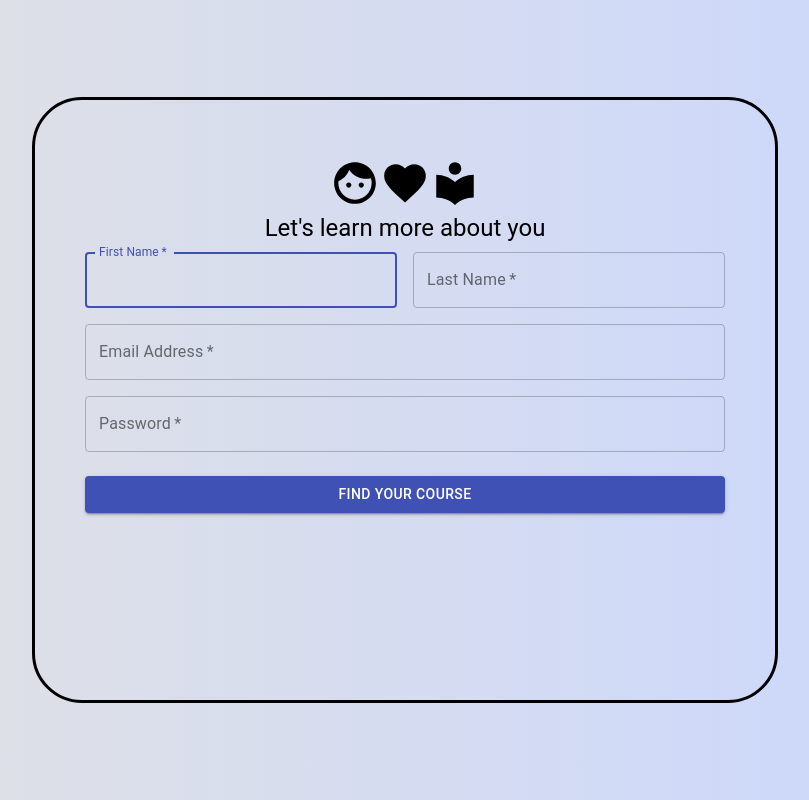
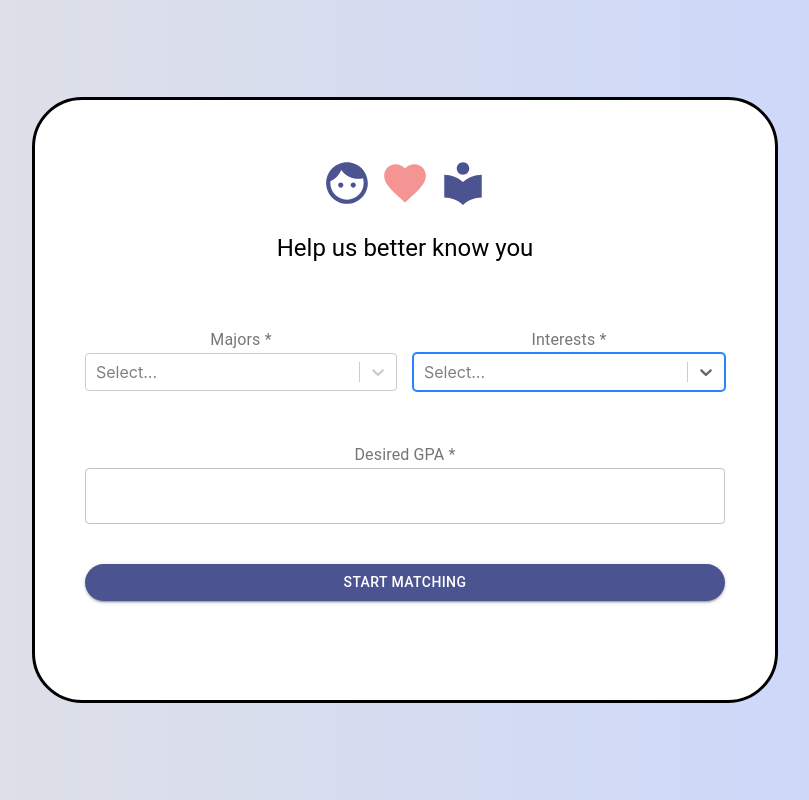
Before and after one commit to PennApps-2021/Frontend, a React (Create React App) app: page / in a window 1280 px wide. Shown: the whole page, without its empty margins (235-1044 px from the left). Built offline with nearby package versions, Linux system fonts and the light colour scheme.

Commit message:
Finish Form UI + Add MultiSelect Input

```diff
--- a/package.json
+++ b/package.json
@@ -5,6 +5,7 @@
   "dependencies": {
     "@material-ui/core": "^4.12.3",
     "@material-ui/icons": "^4.11.2",
+    "react-select": "^4.3.1",
     "@testing-library/jest-dom": "^5.14.1",
     "@testing-library/react": "^11.2.7",
     "@testing-library/user-event": "^12.8.3",
--- a/src/components/CourseCard.js
+++ b/src/components/CourseCard.js
@@ -1,18 +1,16 @@
-import {useEffect, useState, useRef} from 'react';
+import { useEffect, useState, useRef } from "react";
 
-import styles from '../assets/cards.css';
-
+import styles from "../assets/cards.css";
 
 function CourseCard(props) {
-
   let fullName = props.firstName + " " + props.lastName;
 
   //Sets the background of a div to the profile picture
   let fullStyle = {
     backgroundImage: "url('" + props.profile + "')",
-        backgroundRepeat: 'no-repeat',
+    backgroundRepeat: "no-repeat",
     backgroundSize: "cover",
-    }
+  };
 
   /*Sets the font size of the description text to fill most of its container.
     The formula for calculating this is dependent on text length, and found using exponential regression.
@@ -21,30 +19,24 @@ function CourseCard(props) {
 
   let mentorStyle = {
     fontSize: Math.round(22.8669 * Math.pow(0.9988, descriptionLength)) + "px",
-    }
+  };
 
   let flipStyle = {};
 
-
-
-
-  return(
-
-        <div className = 'cardDiv'>
-            <div style = {flipStyle} className = 'cardDivInner'>
-                <div style = {fullStyle} className = 'cardDivFront'>
-                <div className = 'courseName'>
-                    {props.courseName}
+  return (
+    <div className="cardDiv">
+      <div style={flipStyle} className="cardDivInner">
+        <div style={fullStyle} className="cardDivFront">
+          <div className="courseName">{props.courseName}</div>
         </div>
-                </div>
-                <div className = {'cardDivBack'}>
-                    <p style = {mentorStyle} className = {'courseDescription'}>
+        <div className={"cardDivBack"}>
+          <p style={mentorStyle} className={"courseDescription"}>
             {props.courseDescription}
           </p>
         </div>
       </div>
     </div>
-    )
+  );
 }
 
 export default CourseCard;
--- a/src/components/Form.js
+++ b/src/components/Form.js
@@ -6,6 +6,8 @@ import Typography from "@material-ui/core/Typography";
 import FaceIcon from "@material-ui/icons/Face";
 import FavoriteIcon from "@material-ui/icons/Favorite";
 import LocalLibraryIcon from "@material-ui/icons/LocalLibrary";
+import Select from "react-select";
+import InputLabel from "@material-ui/core/InputLabel";
 import { makeStyles } from "@material-ui/core/styles";
 
 const useStyles = makeStyles((theme) => ({
@@ -20,89 +22,120 @@ const useStyles = makeStyles((theme) => ({
     borderStyle: "solid",
     borderColor: "black",
     borderRadius: "50px",
+    backgroundColor: "white",
   },
-  avatar: {
+  title: {
+    padding: "20px",
+  },
+  label: {
+    textAlign: "center",
+    marginBottom: "5px",
+  },
+  human: {
+    marginTop: theme.spacing(1),
+    marginRight: theme.spacing(1),
+    fontSize: "50px",
+    color: "#4c5391",
+  },
+  heart: {
+    marginTop: theme.spacing(1),
+    marginRight: theme.spacing(1),
+    fontSize: "50px",
+    color: "#F49493",
+  },
+  course: {
     marginTop: theme.spacing(1),
     fontSize: "50px",
+    color: "#4c5391",
   },
   form: {
     width: "100%",
     marginTop: theme.spacing(1),
   },
   submit: {
-    margin: theme.spacing(3, 0, 2),
+    margin: theme.spacing(5, 0, 2),
+    borderRadius: "50px",
+    background: "#4C5391",
+    "&:hover": {
+      background: "#F49493",
+    },
+  },
+  field: {
+    marginTop: theme.spacing(5),
   },
 }));
 
+const interestList = [
+  { value: "psychology", label: "Psychology" },
+  { value: "westernculture", label: "Western Culture" },
+  { value: "easternculture", label: "Eastern Culture" },
+];
+
+const majorList = [
+  { value: "computerscience", label: "Computer Science" },
+  { value: "math", label: "Math" },
+  { value: "english", label: "English" },
+];
+
 const Form = () => {
   const classes = useStyles();
-  const [firstName, setFirstName] = useState("");
-  const [lastName, setLastName] = useState("");
-  const [email, setEmail] = useState("");
-  const [password, setPassword] = useState("");
+  const [gpa, setGPA] = useState("");
+  const [interests, setInterests] = useState({ selectedOption: null });
+  const [majors, setMajors] = useState({ selectedOption: null });
+
+  const handleChangeGPA = (e) => {
+    const onlyNums = e.target.value.replace(/[^0-9.]/g, "");
+    setGPA(onlyNums);
+  };
 
   return (
     <div className={classes.paper}>
-      <FaceIcon className={classes.avatar} />
-      <FavoriteIcon className={classes.avatar} />
-      <LocalLibraryIcon className={classes.avatar} />
-      <Typography component="h1" variant="h5">
-        Let's learn more about you
+      <FaceIcon className={classes.human} />
+      <FavoriteIcon className={classes.heart} />
+      <LocalLibraryIcon className={classes.course} />
+      <Typography component="h1" variant="h5" className={classes.title}>
+        Help us better know you
       </Typography>
       <form className={classes.form} noValidate>
         <Grid container spacing={2}>
-          <Grid item xs={12} sm={6}>
+          <Grid item xs={12} sm={6} className={classes.field}>
+            <InputLabel className={classes.label}>Majors *</InputLabel>
+            <Select
+              isMulti
+              name="majors"
+              options={majorList}
+              className="basic-multi-select"
+              classNamePrefix="select"
+              onChange={(e) => {
+                setMajors(e);
+              }}
+              autoFocus={true}
+            />
+          </Grid>
+          <Grid item xs={12} sm={6} className={classes.field}>
+            <InputLabel className={classes.label}>Interests *</InputLabel>
+            <Select
+              isMulti
+              name="interests"
+              options={interestList}
+              className="basic-multi-select"
+              classNamePrefix="select"
+              onChange={(e) => setInterests(e)}
+              autoFocus={true}
+            />
+          </Grid>
+          <Grid item xs={12} className={classes.field}>
+            <InputLabel className={classes.label}>Desired GPA *</InputLabel>
             <TextField
               autoComplete="fname"
-              name="firstName"
+              name="gpa"
               variant="outlined"
               required
               fullWidth
-              id="firstName"
-              label="First Name"
-              autoFocus
-              value={firstName}
-              onChange={(e) => setFirstName(e.target.value)}
-            />
-          </Grid>
-          <Grid item xs={12} sm={6}>
-            <TextField
-              variant="outlined"
-              required
-              fullWidth
-              id="lastName"
-              label="Last Name"
-              name="lastName"
-              autoComplete="lname"
-              value={lastName}
-              onChange={(e) => setLastName(e.target.value)}
-            />
-          </Grid>
-          <Grid item xs={12}>
-            <TextField
-              variant="outlined"
-              required
-              fullWidth
-              id="email"
-              label="Email Address"
-              name="email"
-              autoComplete="email"
-              value={email}
-              onChange={(e) => setEmail(e.target.value)}
-            />
-          </Grid>
-          <Grid item xs={12}>
-            <TextField
-              variant="outlined"
-              required
-              fullWidth
-              name="password"
-              label="Password"
-              type="password"
-              id="password"
-              autoComplete="current-password"
-              value={password}
-              onChange={(e) => setPassword(e.target.value)}
+              id="filled-basic"
+              autoFocuss
+              value={gpa}
+              onChange={handleChangeGPA}
             />
           </Grid>
         </Grid>
@@ -112,7 +145,7 @@ const Form = () => {
           color="primary"
           className={classes.submit}
         >
-          Find your course
+          Start Matching
         </Button>
       </form>
     </div>
--- a/src/components/Landing.js
+++ b/src/components/Landing.js
@@ -1,47 +1,38 @@
-import React from 'react';
-import Button from '@material-ui/core/Button';
+import React from "react";
+import Button from "@material-ui/core/Button";
 
+class Landing extends React.Component {
+  constructor(props) {
+    super(props);
 
-class Landing extends React.Component{
-    constructor(props) {
-        super(props)
-
-        this.state={
+    this.state = {
       state: 0,
+    };
   }
 
+  changePage(newState) {}
 
-    }
+  componentDidMount() {}
 
-    changePage(newState) {
-
-    }
-
-
-    componentDidMount() {
-
-    }
-
-    componentWillUnmount() {
-
-    }
-
+  componentWillUnmount() {}
 
   render() {
-
     return (
-            <div className = 'bodyDiv'>
+      <div className="bodyDiv">
         <h1>BeMyGenEd</h1>
 
-                <p>Catchphrase</p>
+        <p>Match your favorite course!</p>
 
-                <Button variant="contained" color="primary" onClick = {this.props.goToForm}>
-                    Get Started
+        <Button
+          variant="contained"
+          color="primary"
+          onClick={this.props.goToForm}
+        >
+          Getting Started
         </Button>
       </div>
-        )
-
+    );
   }
 }
 
-export default (Landing);
+export default Landing;
```
Also changed, not shown: src/assets/cards.css (+4 -5 lines), src/components/Main.js (+6 -7 lines), src/index.css (+3 -5 lines), 1 other file (tests, documents, lock files or other folders). Lines whose indentation alone changed are shown as unchanged.
